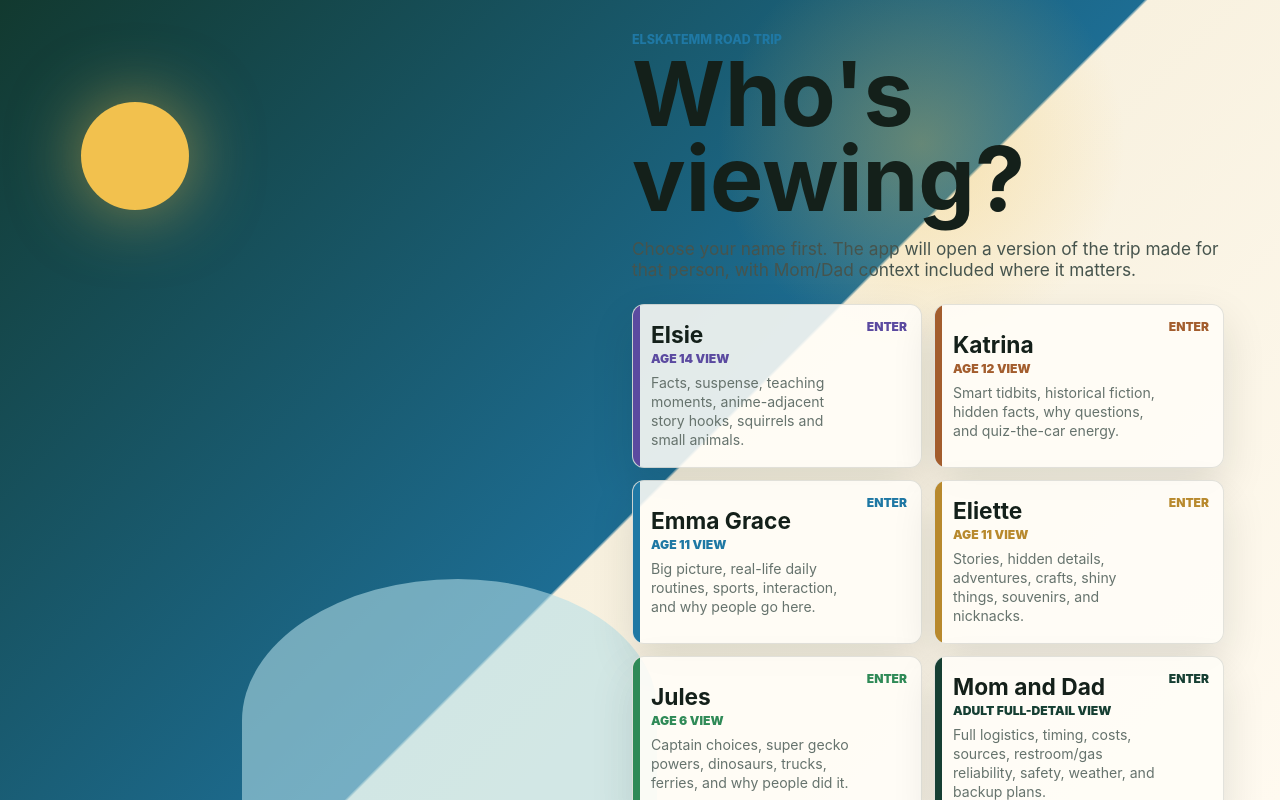
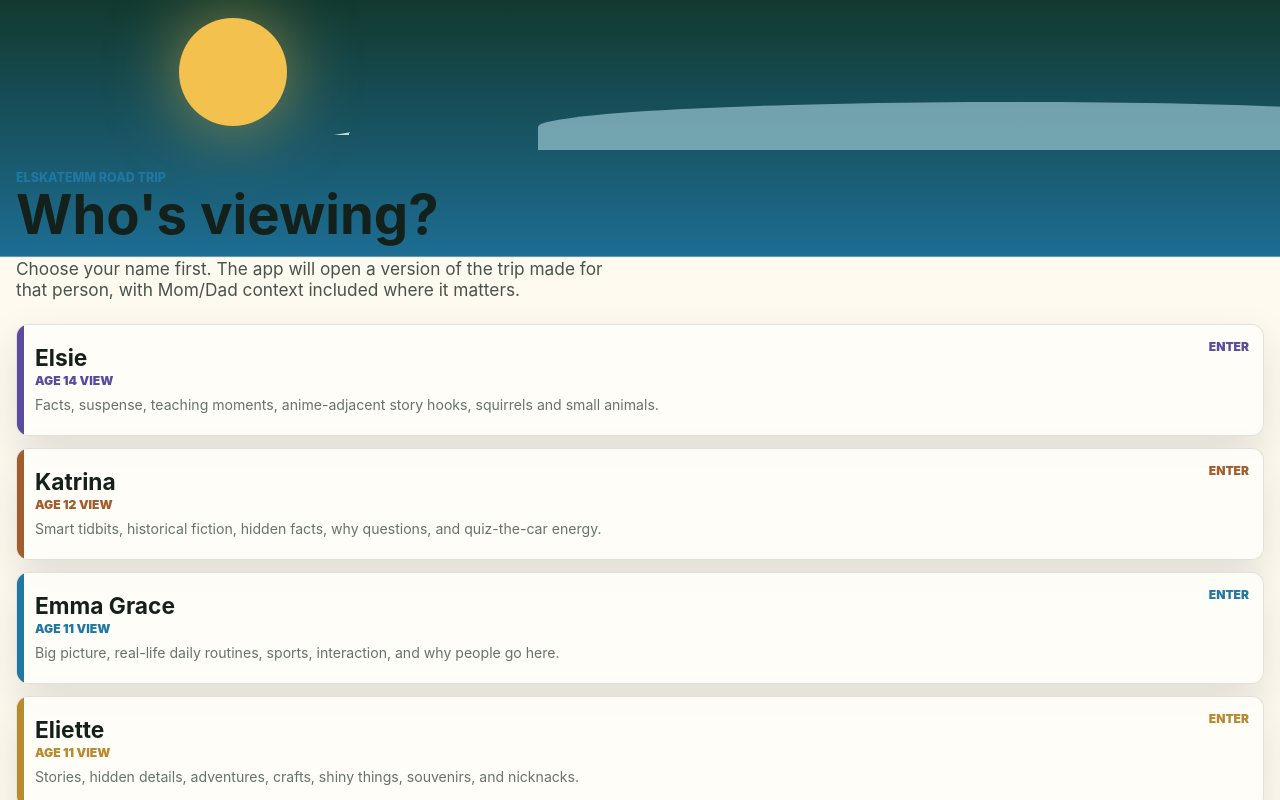
Before and after one commit to denegrijustin/Upper-Michigan-Trip, a website: page index.html in a window 1280 px wide. Shown: the top 800 px of the page. Drawn offline with nearby package versions, Linux system fonts and the light colour scheme.

Commit message:
Add files via upload

```diff
--- a/index.html
+++ b/index.html
@@ -8,6 +8,7 @@
     <link rel="manifest" href="/manifest.json">
     <link rel="stylesheet" href="https://unpkg.com/maplibre-gl@5.9.0/dist/maplibre-gl.css">
     <link rel="stylesheet" href="/styles.css">
+    <link rel="stylesheet" href="/mobile-first-fix.css">
   </head>
   <body>
     <section id="splash" class="splash-screen" aria-labelledby="splashTitle">
--- /dev/null
+++ b/mobile-first-fix.css
@@ -0,0 +1,444 @@
+/* Mobile-first override layer for Elskatemm Travel Companion. Load after styles.css. */
+
+:root {
+  --mobile-gutter: clamp(10px, 3.6vw, 16px);
+  --tap-target: 44px;
+  --soft-shadow: 0 8px 24px rgba(20, 32, 26, 0.08);
+}
+
+html,
+body {
+  width: 100%;
+  max-width: 100%;
+  overflow-x: hidden;
+}
+
+body {
+  -webkit-text-size-adjust: 100%;
+}
+
+img,
+svg,
+canvas,
+video,
+iframe {
+  max-width: 100%;
+}
+
+button,
+a,
+select,
+input {
+  min-height: var(--tap-target);
+}
+
+button,
+.external-link,
+.bottom-nav a {
+  touch-action: manipulation;
+}
+
+.app-shell {
+  width: 100%;
+  padding: var(--mobile-gutter) var(--mobile-gutter) calc(92px + env(safe-area-inset-bottom));
+}
+
+.topbar {
+  top: max(6px, env(safe-area-inset-top));
+  width: 100%;
+  max-width: 100%;
+  margin: 0 0 12px;
+  display: grid;
+  grid-template-columns: minmax(0, 1fr);
+  gap: 10px;
+  align-items: stretch;
+  padding: 10px 12px;
+  border-radius: 16px;
+  background: rgba(255, 253, 247, 0.98);
+  box-shadow: var(--soft-shadow);
+}
+
+.topbar-identity {
+  min-width: 0;
+}
+
+.topbar h1,
+.topbar-identity h1 {
+  max-width: 100%;
+  overflow: hidden;
+  text-overflow: ellipsis;
+  white-space: nowrap;
+  font-size: clamp(1rem, 5vw, 1.18rem);
+}
+
+.topbar-meta {
+  max-width: 100%;
+  overflow: hidden;
+  text-overflow: ellipsis;
+  white-space: nowrap;
+}
+
+.top-actions {
+  width: 100%;
+  display: grid;
+  grid-template-columns: minmax(0, 1fr) minmax(0, 1.15fr);
+  gap: 8px;
+  justify-content: stretch;
+}
+
+.status-pill,
+.traveler-chip {
+  width: 100%;
+  justify-content: center;
+  text-align: center;
+}
+
+.traveler-chip {
+  min-width: 0;
+  overflow: hidden;
+  text-overflow: ellipsis;
+  white-space: nowrap;
+}
+
+.today-summary-card,
+.progress-band,
+.profile-section,
+.map-and-panel,
+.grid-section,
+.dashboard-grid,
+.profile-dashboard,
+.dashboard-tiles,
+.summary-grid,
+.profile-grid {
+  width: 100%;
+  max-width: 100%;
+  margin-left: auto;
+  margin-right: auto;
+  grid-template-columns: 1fr !important;
+}
+
+.today-summary-card {
+  padding: 16px;
+  gap: 12px;
+  border-radius: 18px;
+}
+
+.today-summary-card h2 {
+  font-size: clamp(1.45rem, 9vw, 2.05rem);
+  overflow-wrap: anywhere;
+}
+
+.today-stats {
+  display: grid;
+  grid-template-columns: repeat(3, minmax(0, 1fr));
+  gap: 8px;
+}
+
+.today-stats span {
+  min-width: 0;
+  padding: 8px;
+  border-radius: 12px;
+  background: rgba(255, 253, 247, 0.10);
+}
+
+.today-stats strong {
+  font-size: clamp(1.12rem, 8vw, 1.45rem);
+  overflow: hidden;
+  text-overflow: ellipsis;
+}
+
+.today-stats small {
+  font-size: 0.64rem;
+  line-height: 1.15;
+}
+
+.next-action-card {
+  min-height: auto;
+}
+
+.today-primary-actions,
+.action-row,
+.trip-controls,
+.quick-actions {
+  display: grid;
+  grid-template-columns: 1fr;
+  gap: 8px;
+}
+
+.today-primary-actions button,
+.action-row button,
+.action-row a,
+.trip-controls button,
+.quick-actions button,
+.external-link {
+  width: 100%;
+  min-height: var(--tap-target);
+}
+
+.progress-band {
+  gap: 10px;
+}
+
+.progress-band article {
+  padding: 12px;
+}
+
+.progress-band article > div:first-child,
+dl div {
+  align-items: flex-start;
+  flex-direction: column;
+}
+
+dl div {
+  gap: 4px;
+}
+
+dd {
+  text-align: left;
+  max-width: 100%;
+  overflow-wrap: anywhere;
+}
+
+.section-head {
+  display: grid;
+  grid-template-columns: 1fr;
+  gap: 10px;
+  align-items: stretch;
+}
+
+#daySelect {
+  width: 100%;
+  max-width: none;
+}
+
+.profile-view,
+.status-panel,
+.map-panel,
+.choice-card,
+.activity-item,
+.dashboard-tile,
+.detail-card,
+.tool-card {
+  border-radius: 16px;
+}
+
+.profile-view {
+  padding: 14px;
+}
+
+.dashboard-grid,
+.dashboard-tiles,
+.profile-dashboard {
+  display: grid;
+  gap: 10px;
+}
+
+.dashboard-tile,
+.detail-card,
+.choice-card,
+.activity-item {
+  min-width: 0;
+  padding: 12px;
+}
+
+.dashboard-tile h3,
+.dashboard-tile h4,
+.choice-card h3,
+.choice-card h4,
+.activity-item h4 {
+  overflow-wrap: anywhere;
+}
+
+.map-and-panel {
+  gap: 12px;
+}
+
+.map-toolbar {
+  display: grid;
+  grid-template-columns: 1fr;
+  gap: 4px;
+  padding: 12px;
+}
+
+.route-map,
+.maplibre-panel,
+.maplibre-canvas,
+.map-fallback {
+  min-height: min(58vh, 360px) !important;
+}
+
+.route-steps {
+  grid-template-columns: 1fr 1fr;
+}
+
+.route-quest {
+  padding: 12px;
+}
+
+.badge-shelf,
+.route-badge-shelf,
+.recent-badges,
+.upcoming-badges {
+  display: flex;
+  gap: 8px;
+  overflow-x: auto;
+  overflow-y: hidden;
+  padding: 4px 2px 10px;
+  scroll-snap-type: x proximity;
+  -webkit-overflow-scrolling: touch;
+}
+
+.badge-shelf > *,
+.route-badge-shelf > *,
+.recent-badges > *,
+.upcoming-badges > * {
+  flex: 0 0 auto;
+  scroll-snap-align: start;
+}
+
+.badge,
+.badge-card,
+.badge-button,
+[class*="badge"] button {
+  min-height: var(--tap-target);
+}
+
+.place-preview,
+.summary-grid {
+  grid-template-columns: 1fr !important;
+}
+
+.place-preview img,
+.summary-photo {
+  min-height: 160px;
+  max-height: 260px;
+}
+
+.bottom-nav {
+  grid-template-columns: repeat(5, minmax(0, 1fr));
+  padding-bottom: env(safe-area-inset-bottom);
+}
+
+.bottom-nav a,
+.bottom-nav button {
+  min-width: 0;
+  min-height: 54px;
+  padding: 10px 3px calc(10px + env(safe-area-inset-bottom));
+  display: grid;
+  place-items: center;
+  font-size: clamp(0.68rem, 3vw, 0.78rem);
+  line-height: 1.1;
+  overflow-wrap: anywhere;
+}
+
+.splash-screen {
+  grid-template-columns: 1fr;
+  min-height: 100svh;
+  background: linear-gradient(180deg, #12392f 0%, #1d6d93 32%, #fffaf0 32.2%, #fffaf0 100%);
+}
+
+.splash-visual {
+  min-height: 150px;
+}
+
+.splash-content {
+  padding: 20px var(--mobile-gutter) 28px;
+}
+
+.splash-content h1 {
+  font-size: clamp(2.2rem, 14vw, 3.4rem);
+}
+
+.splash-profiles {
+  grid-template-columns: 1fr;
+  max-width: none;
+}
+
+.splash-profile {
+  min-height: 112px;
+}
+
+@media (max-width: 380px) {
+  .today-stats {
+    grid-template-columns: 1fr;
+  }
+
+  .top-actions {
+    grid-template-columns: 1fr;
+  }
+
+  .route-steps {
+    grid-template-columns: 1fr;
+  }
+}
+
+@media (min-width: 620px) {
+  .topbar {
+    grid-template-columns: minmax(0, 1fr) auto;
+    align-items: center;
+  }
+
+  .top-actions {
+    width: auto;
+    grid-template-columns: auto auto;
+  }
+
+  .today-primary-actions,
+  .action-row,
+  .quick-actions {
+    grid-template-columns: repeat(2, minmax(0, 1fr));
+  }
+
+  .trip-controls {
+    grid-template-columns: repeat(3, minmax(0, 1fr));
+  }
+
+  .dashboard-grid,
+  .dashboard-tiles,
+  .profile-dashboard,
+  .summary-grid {
+    grid-template-columns: repeat(2, minmax(0, 1fr)) !important;
+  }
+}
+
+@media (min-width: 860px) {
+  .app-shell {
+    padding: 16px 16px 88px;
+  }
+
+  .topbar,
+  .today-summary-card,
+  .progress-band,
+  .profile-section,
+  .map-and-panel,
+  .grid-section {
+    max-width: 1180px;
+  }
+
+  .today-summary-card {
+    grid-template-columns: minmax(0, 1fr) minmax(260px, 0.8fr) !important;
+    padding: 20px 22px;
+  }
+
+  .progress-band {
+    grid-template-columns: 1fr 1fr !important;
+  }
+
+  .map-and-panel {
+    grid-template-columns: minmax(0, 1.5fr) minmax(300px, 0.5fr) !important;
+  }
+
+  .profile-grid {
+    grid-template-columns: minmax(0, 1fr) minmax(260px, 0.72fr) !important;
+  }
+
+  .dashboard-grid,
+  .dashboard-tiles,
+  .profile-dashboard {
+    grid-template-columns: repeat(3, minmax(0, 1fr)) !important;
+  }
+
+  .place-preview {
+    grid-template-columns: 128px minmax(0, 1fr) !important;
+  }
+}
--- a/sw.js
+++ b/sw.js
@@ -1,8 +1,9 @@
-const CACHE_NAME = "elskatemm-trip-v10";
+const CACHE_NAME = "elskatemm-trip-v11";
 const CORE_ASSETS = [
   "/",
   "/index.html",
   "/styles.css",
+  "/mobile-first-fix.css",
   "/app.js",
   "/trip-data.js",
   "/manifest.json",
@@ -24,7 +25,7 @@ self.addEventListener("activate", (event) => {
 self.addEventListener("fetch", (event) => {
   if (event.request.method !== "GET") return;
   const url = new URL(event.request.url);
-  const networkFirst = ["/", "/index.html", "/styles.css", "/app.js", "/trip-data.js", "/sw.js"].includes(url.pathname);
+  const networkFirst = ["/", "/index.html", "/styles.css", "/mobile-first-fix.css", "/app.js", "/trip-data.js", "/sw.js"].includes(url.pathname);
   if (networkFirst) {
     event.respondWith(
       fetch(event.request)
```
Also changed, not shown: README-upload-instructions.md (added).
